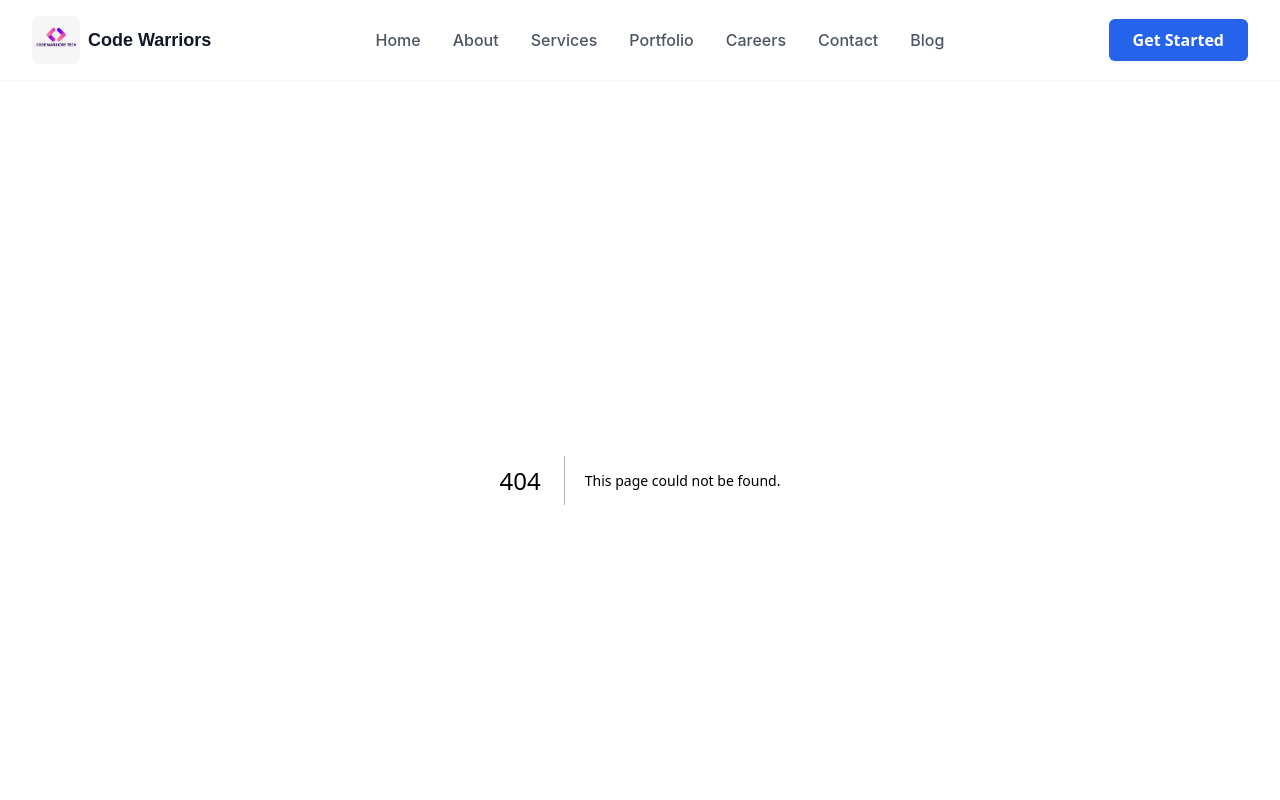
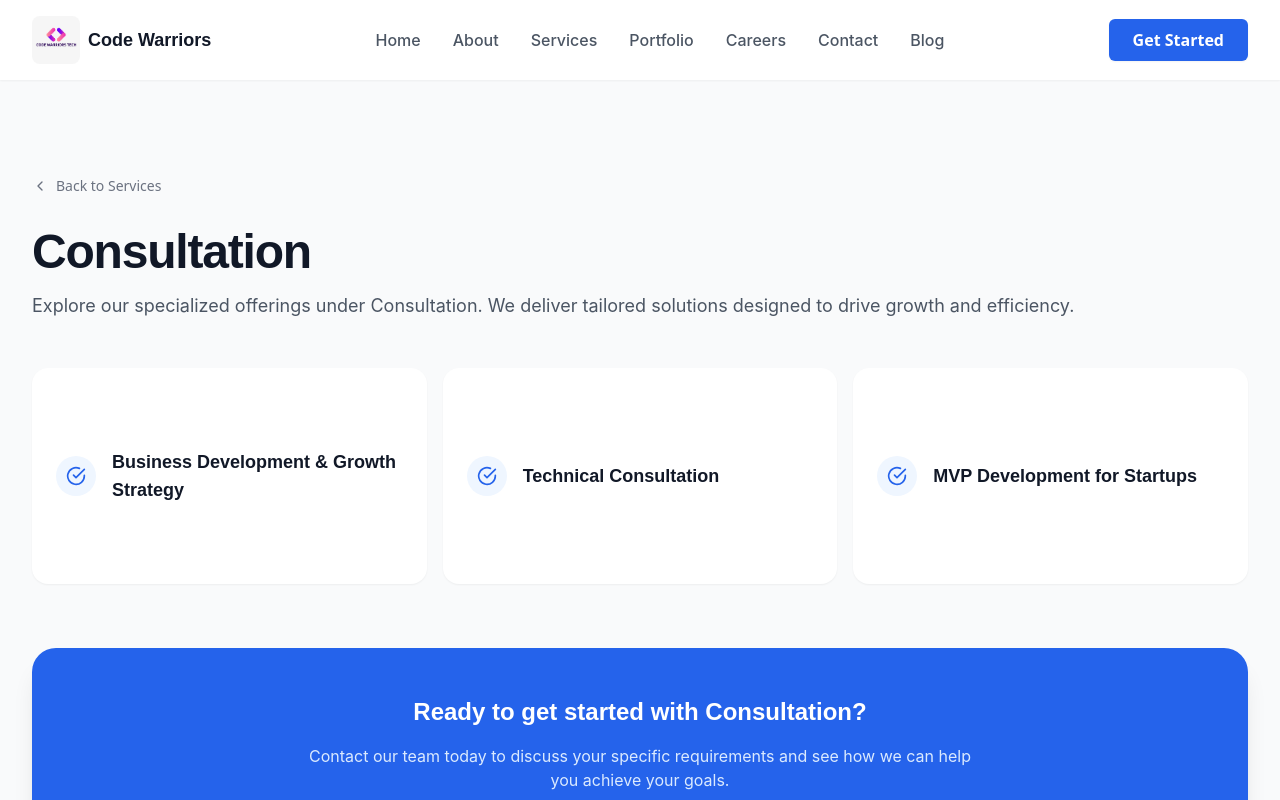
Before and after one commit to nenshallom/cwt, a Next.js app: page /services/consultation in a window 1280 px wide. Before the commit this address had no page. Shown: the top 800 px of the page. Built offline with nearby package versions, Linux system fonts and the light colour scheme.

Commit message:
Feat: service section UI

```diff
--- /dev/null
+++ b/src/app/services/[slug]/page.tsx
@@ -0,0 +1,131 @@
+import Link from "next/link";
+import { notFound } from "next/navigation";
+import { FiArrowRight, FiCheckCircle, FiChevronLeft } from "react-icons/fi";
+
+// 1. The Data Dictionary
+// This maps the URL slug to the correct heading and list of stacked cards
+const expertiseData: Record<string, { heading: string; cards: string[] }> = {
+  "software-engineering": {
+    heading: "Software Engineering",
+    cards: [
+      "Web & Mobile Application Development",
+      "Website design Development",
+      "Website Redesign & Maintenance",
+      "Website SEO Optimization",
+      "Quality Assurance & Testing",
+      "Product Design & Redesign",
+      "Go-to-Market Strategy",
+      "Blockchain solutions",
+      "AI powered solutions",
+    ],
+  },
+  "consultation": {
+    heading: "Consultation",
+    cards: [
+      "Business Development & Growth Strategy",
+      "Technical Consultation",
+      "MVP Development for Startups",
+    ],
+  },
+  "training-and-tutoring": {
+    heading: "Training and Tutoring",
+    cards: [
+      "Foundational level Programming language",
+      "Advance level Full Stack Web Development",
+      "Mobile Development",
+      "Cloud Architecture & DevOps Learning",
+      "Foundation - Advance UI/UX design",
+      "Agile Project Management",
+      "Digital Marketing",
+      "Accreditations on Training programs",
+      "Tech Workshops",
+      "Training Partnerships",
+    ],
+  },
+};
+
+// 2. The Page Component
+export default async function ExpertisePage({
+    params
+  }: {
+    params: Promise<{ slug: string }>
+  }) {
+
+    // 3. Await the params before using them!
+    const resolvedParams = await params;
+    const expertise = expertiseData[resolvedParams.slug];
+
+    if (!expertise) {
+      notFound();
+    }
+
+  return (
+    <div className="bg-gray-50 min-h-screen pb-24 pt-24">
+      <div className="mx-auto max-w-[90rem] px-4 sm:px-6 lg:px-8">
+
+        {/* Back Button & Breadcrumb */}
+        <Link
+          href="/#services" // Assuming your homepage services section has id="services"
+          className="inline-flex items-center gap-2 text-sm font-medium text-gray-500 hover:text-blue-600 transition-colors mb-8"
+        >
+          <FiChevronLeft className="h-4 w-4" />
+          Back to Services
+        </Link>
+
+        {/* Page Heading */}
+        <div className="mb-12">
+          <h1 className="font-syne text-4xl font-extrabold tracking-tight text-gray-900 sm:text-5xl">
+            {expertise.heading}
+          </h1>
+          <p className="mt-4 font-inter text-lg text-gray-600">
+            Explore our specialized offerings under {expertise.heading}. We deliver tailored solutions designed to drive growth and efficiency.
+          </p>
+        </div>
+
+        {/* STACKED CARDS LAYOUT */}
+        {/* Using a flex column to create that sleek, vertically stacked UI */}
+        <div className="">
+        <div className="grid grid-cols-1 gap-4 md:grid-cols-2 lg:grid-cols-3">
+          {expertise.cards.map((cardText, index) => (
+            <div
+              key={index}
+              className="group flex items-center justify-between rounded-2xl max-w-[30rem] border-gray-200 bg-white px-6 py-20 shadow-sm transition-all duration-300 hover:border-blue-200 hover:shadow-md hover:-translate-y-0.5"
+            >
+              <div className="flex items-center gap-4">
+                {/* Icon Container (Matches the checkmark style in modern UIs) */}
+                <div className="flex h-10 w-10 shrink-0 items-center justify-center rounded-full bg-blue-50 text-blue-600 transition-colors group-hover:bg-blue-600 group-hover:text-white">
+                  <FiCheckCircle className="h-5 w-5" />
+                </div>
+
+                {/* Card Title */}
+                <h3 className="font-syne text-lg font-bold text-gray-900 transition-colors group-hover:text-blue-600">
+                  {cardText}
+                </h3>
+              </div>
+
+            </div>
+          ))}
+        </div>
+        </div>
+
+
+        {/* Bottom CTA for the individual page */}
+        <div className="mt-16 rounded-3xl bg-blue-600 p-8 sm:p-12 text-center shadow-xl">
+          <h2 className="font-syne text-2xl font-bold text-white mb-4">
+            Ready to get started with {expertise.heading}?
+          </h2>
+          <p className="font-inter text-blue-100 mb-8 max-w-2xl mx-auto">
+            Contact our team today to discuss your specific requirements and see how we can help you achieve your goals.
+          </p>
+          <Link
+            href="/contact"
+            className="inline-flex items-center justify-center rounded-lg bg-white px-8 py-3.5 text-base font-bold text-blue-600 transition-all hover:bg-gray-50 hover:shadow-lg"
+          >
+            Contact Us
+          </Link>
+        </div>
+
+      </div>
+    </div>
+  );
+}
--- a/src/components/home/ServicesSection.tsx
+++ b/src/components/home/ServicesSection.tsx
@@ -9,18 +9,21 @@ export default function ServicesSection() {
       description: "Custom solutions from concept to final product using diverse technologies and methodologies.",
       icon: <SquareCode className="h-6 w-6" />,
       color: "bg-blue-50 text-blue-600 group-hover:bg-blue-600 group-hover:text-white",
+      href: "/services/software-engineering",
     },
     {
       title: "Consultation",
       description: "Scalable and user-friendly software delivered as a service to elevate your business.",
       icon: <FiCloud className="h-6 w-6" />,
       color: "bg-indigo-50 text-indigo-600 group-hover:bg-indigo-600 group-hover:text-white",
+      href: "/services/consultation",
     },
     {
       title: "Training and Tutoring",
       description: "User-friendly and innovative mobile apps for Android and iOS platforms.",
       icon: <FiSmartphone className="h-6 w-6" />,
       color: "bg-purple-50 text-purple-600 group-hover:bg-purple-600 group-hover:text-white",
+      href: "/services/training-and-tutoring",
     }
     // {
     //   title: "Artificial Intelligence",
@@ -63,9 +66,10 @@ export default function ServicesSection() {
         <div className="mt-16 grid grid-cols-1 gap-8 md:grid-cols-2 lg:grid-cols-3">
 
           {services.map((service, index) => (
-            <div
+            <Link
+              href={service.href}
               key={index}
-              className="group relative rounded-2xl bg-white p-8 shadow-sm transition-all duration-300 hover:-translate-y-2 hover:shadow-xl border border-gray-100"
+              className="group relative block rounded-2xl bg-white p-8 shadow-sm transition-all duration-300 hover:-translate-y-2 hover:shadow-xl border border-gray-100"
             >
               {/* Icon Container with hover effects */}
               <div className={`mb-6 inline-flex h-14 w-14 items-center justify-center rounded-xl transition-colors duration-300 ${service.color}`}>
@@ -79,13 +83,13 @@ export default function ServicesSection() {
               <p className="font-inter text-base text-gray-600 leading-relaxed">
                 {service.description}
               </p>
-            </div>
+            </Link>
           ))}
 
         </div>
 
         {/* VIEW ALL BUTTON (Polished to match UI) */}
-        <div className="flex justify-center mt-12 w-full">
+        <div className="hidden justify-center mt-12 w-full">
           <Link href="/services">
             <button className="flex gap-3 rounded-lg bg-blue-600 px-8 py-3.5 text-base font-semibold text-white shadow-sm transition-all hover:bg-blue-700">
                View All Services
```
Also changed, not shown: src/components/services/ServicesExpertise.tsx (line endings or trailing spaces).
